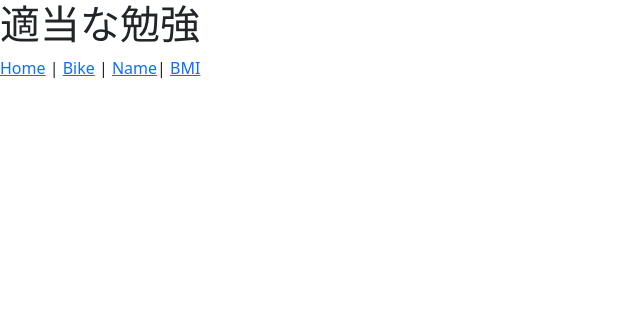
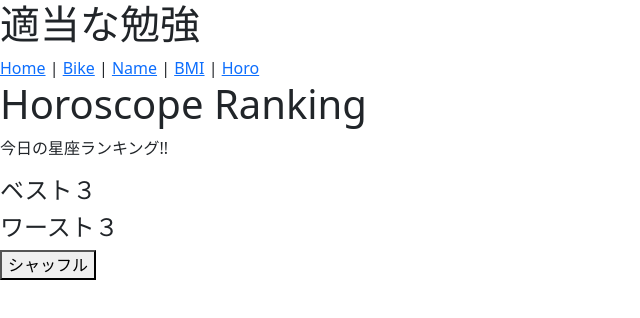
Before and after one commit to ryuori/My, a Vue app: page /ranking in a window 1280 px wide. Shown: the top 318 px of the page, without its empty margins (0-640 px from the left). Built offline with nearby package versions, Linux system fonts and the light colour scheme; the HTML template or start-up script is replaced by a standard one.

Commit message:
20240622_update

```diff
--- a/src/App.vue
+++ b/src/App.vue
@@ -1,8 +1,13 @@
-<script setup></script>
+<script setup>
+import 'bootstrap/dist/css/bootstrap.css'
+import 'bootstrap'
+import 'bootstrap/dist/js/bootstrap.bundle'
+</script>
 
 <template>
   <h1>適当な勉強</h1>
   <RouterLink to="/">Home</RouterLink> | <RouterLink to="/bike">Bike</RouterLink> |
-  <RouterLink to="/name">Name</RouterLink>| <RouterLink to="/bmi">BMI</RouterLink>
+  <RouterLink to="/name">Name</RouterLink> | <RouterLink to="/bmi">BMI</RouterLink> |
+  <RouterLink to="/ranking">Horo</RouterLink>
   <RouterView />
 </template>
--- a/src/components/Home_view.vue
+++ b/src/components/Home_view.vue
@@ -3,5 +3,5 @@ import ClockView from '@/components/clock_view.vue'
 </script>
 
 <template>
-  <ClockView />
+  <clock-view />
 </template>
--- /dev/null
+++ b/src/components/HoroScopeRanking.vue
@@ -0,0 +1,25 @@
+<script setup>
+import { ref } from 'vue'
+
+const title = ref('今日の星座ランキング!!')
+const best3 = ref('ベスト３')
+const worst3 = ref('ワースト３')
+</script>
+
+<template>
+  <div>
+    <div id="header">
+      <h1>Horoscope Ranking</h1>
+    </div>
+    <div id="main">
+      <p>{{ title }}</p>
+    </div>
+    <div id="best">
+      <h4>{{ best3 }}</h4>
+    </div>
+    <div id="worst">
+      <h4>{{ worst3 }}</h4>
+    </div>
+    <button>シャッフル</button>
+  </div>
+</template>
--- a/src/components/Name_make.vue
+++ b/src/components/Name_make.vue
@@ -19,7 +19,7 @@ function changeCharacter() {
     <p class="n-line2">{{ name }}</p>
     <p class="n-line3">です！！</p>
   </div>
-  <button @click="changeCharacter">あだ名を決める</button>
+  <button @click="changeCharacter" class="btn btn-primary">あだ名を決める</button>
 </template>
 
 <style scoped>
--- a/src/components/bmiCalcurator.vue
+++ b/src/components/bmiCalcurator.vue
@@ -1,8 +1,5 @@
 <script setup>
 import { ref } from 'vue'
-import 'bootstrap/dist/css/bootstrap.css'
-import 'bootstrap'
-import 'bootstrap/dist/js/bootstrap.bundle'
 
 const question = ref('身長と体重を入力してください')
 const cm = ref()
@@ -40,9 +37,9 @@ function calc() {
     <hr />
     <div class="result">
       <p v-if="bmi <= 0">-</p>
-      <p v-if="bmi < 18.5" class="p-3 mb-2 bg-success text-white">やせ</p>
-      <p v-if="bmi < 25" class="p-3 mb-2 bg-primary text-white">標準</p>
-      <p v-else class="p-3 mb-2 bg-danger text-white">肥満</p>
+      <p v-if="bmi > 0 && bmi < 18.5" class="p-3 mb-2 bg-success text-white">やせ</p>
+      <p v-if="bmi > 18.5 && bmi < 25" class="p-3 mb-2 bg-primary text-white">標準</p>
+      <p v-if="bmi > 25" class="p-3 mb-2 bg-danger text-white">肥満</p>
     </div>
   </div>
 </template>
--- a/src/components/clock_view.vue
+++ b/src/components/clock_view.vue
@@ -29,13 +29,13 @@ onMounted(() => {
 .title {
   width: 100%;
   margin: 0px;
-  text-align: end;
+  text-align: center;
   font-size: 15px;
 }
 .time {
   width: 100%;
   margin: 0px;
-  text-align: end;
+  text-align: center;
   font-size: 15px;
 }
 </style>
--- a/src/router/index.js
+++ b/src/router/index.js
@@ -3,6 +3,7 @@ import HomeView from '@/components/Home_view.vue'
 import BikeView from '@/views/BikeView.vue'
 import NameMake from '@/components/Name_make.vue'
 import BmiCalcurator from '@/components/bmiCalcurator.vue'
+import HoroScopeRanking from '@/components/HoroScopeRanking.vue'
 
 const router = createRouter({
   history: createWebHistory(),
@@ -22,6 +23,10 @@ const router = createRouter({
     {
       path: '/bmi',
       component: BmiCalcurator
+    },
+    {
+      path: '/ranking',
+      component: HoroScopeRanking
     }
   ]
 })
```
